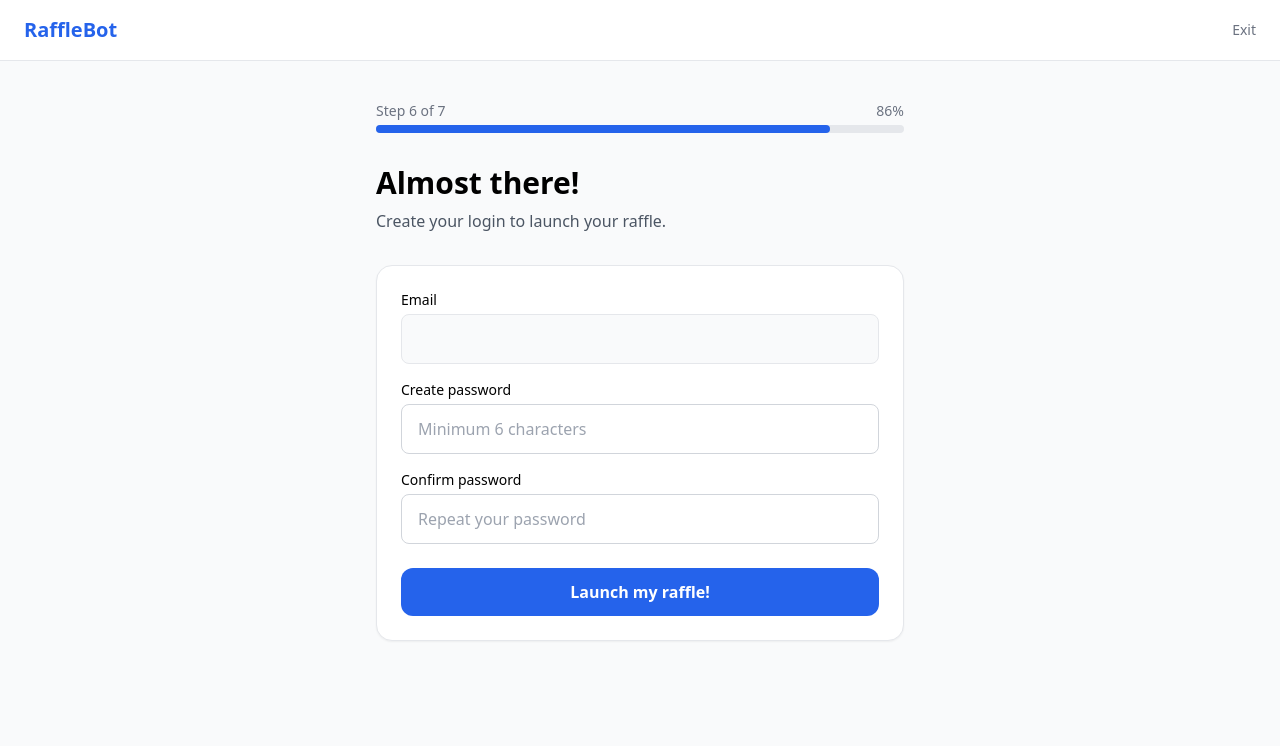
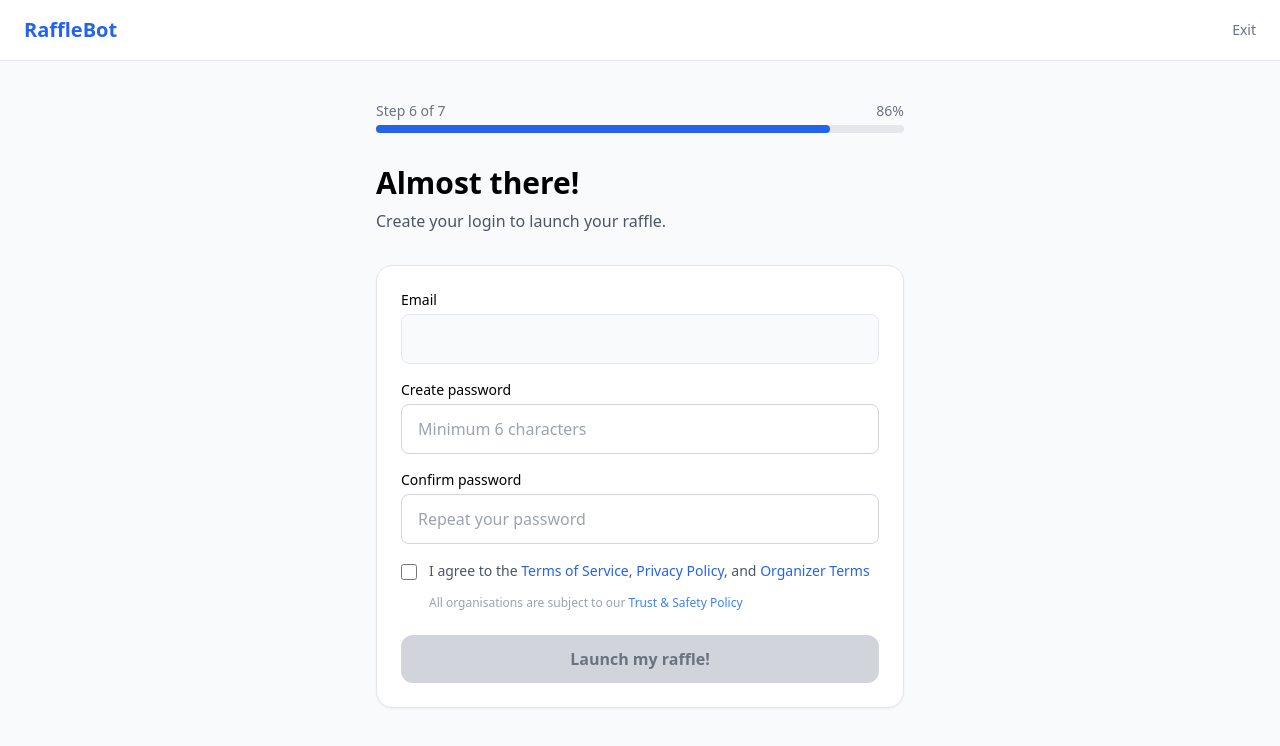
Before and after one commit to brentas309-hub/rafflebot, a React (Vite) app: page /onboarding/create-account in a window 1280 px wide. Shown: the top 746 px of the page. Built offline with nearby package versions, Linux system fonts and the light colour scheme; no server answers.

Commit message:
Add T&C checkbox to onboarding Step 6 with links to all legal pages

```diff
--- a/src/components/onboarding/CreateAccount.tsx
+++ b/src/components/onboarding/CreateAccount.tsx
@@ -8,6 +8,7 @@ export default function CreateAccount() {
   const [confirmPassword, setConfirmPassword] = useState('');
   const [loading, setLoading] = useState(false);
   const [error, setError] = useState('');
+  const [termsAccepted, setTermsAccepted] = useState(false);
 
   const email = localStorage.getItem('email') || '';
   const isFreeEmail = /^.+@(gmail|hotmail|yahoo|outlook|icloud|protonmail)\./i.test(email);
@@ -15,6 +16,10 @@ export default function CreateAccount() {
 
   const handleSubmit = async () => {
     setError('');
+    if (!termsAccepted) {
+      setError('Please accept the Terms of Service, Privacy Policy, and Organizer Terms to continue.');
+      return;
+    }
     if (!password || !confirmPassword) {
       setError('Please fill in both password fields.');
       return;
@@ -156,11 +161,32 @@ export default function CreateAccount() {
             </div>
           </div>
 
+          <div className="mt-4 space-y-3">
+            <label className="flex items-start gap-3 cursor-pointer">
+              <input
+                type="checkbox"
+                checked={termsAccepted}
+                onChange={(e) => setTermsAccepted(e.target.checked)}
+                className="mt-1 h-4 w-4 rounded border-gray-300 text-blue-600"
+              />
+              <span className="text-sm text-gray-600 leading-relaxed">
+                I agree to the{' '}
+                <a href="/terms" target="_blank" className="text-blue-600 hover:underline">Terms of Service</a>,{' '}
+                <a href="/privacy" target="_blank" className="text-blue-600 hover:underline">Privacy Policy</a>, and{' '}
+                <a href="/organizer-terms" target="_blank" className="text-blue-600 hover:underline">Organizer Terms</a>
+              </span>
+            </label>
+            <p className="text-xs text-gray-400 pl-7">
+              All organisations are subject to our{' '}
+              <a href="/trust-safety" target="_blank" className="text-blue-500 hover:underline">Trust & Safety Policy</a>
+            </p>
+          </div>
+
           <button
             onClick={handleSubmit}
-            disabled={loading}
+            disabled={loading || !termsAccepted}
             className={`w-full mt-6 py-3 rounded-xl font-semibold transition ${
-              loading ? 'bg-gray-300 text-gray-500 cursor-not-allowed' : 'bg-blue-600 text-white hover:bg-blue-700'
+              loading || !termsAccepted ? 'bg-gray-300 text-gray-500 cursor-not-allowed' : 'bg-blue-600 text-white hover:bg-blue-700'
             }`}
           >
             {loading ? 'Creating your account...' : 'Launch my raffle!'}
```
